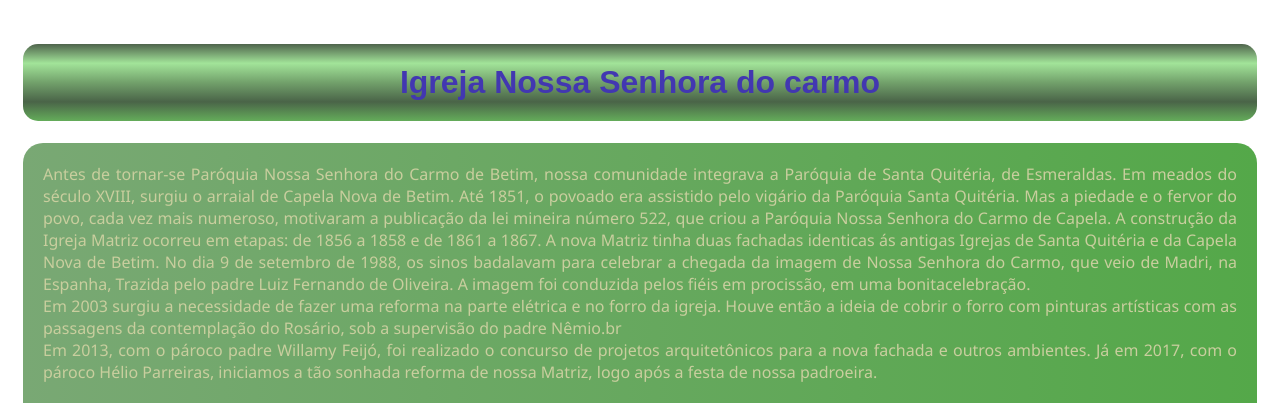
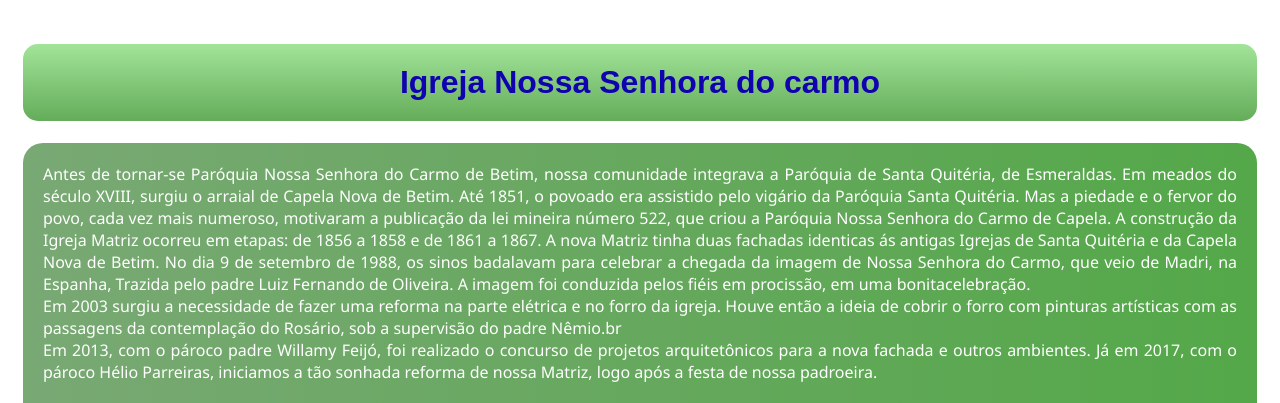
Before and after one commit to NathanNascimento/religiao, a plain HTML site: page nsc.html in a window 1280 px wide. Shown: the top 403 px of the page. Drawn offline with Linux system fonts and the light colour scheme; grey boxes are pictures that could not be loaded.

Commit message:
religiao

```diff
--- a/religiao.css
+++ b/religiao.css
@@ -5,6 +5,7 @@
     max-width: 100%;
 } */
 
+/* cria o conteudo dentro de minha pagina */
 section {
     display: grid;
     display: block;
@@ -13,62 +14,83 @@ section {
     max-width: 100%;
 }
 
+/* crio o titulo */
 h1 {
 
     padding: 20px;
-    background-image: linear-gradient(to bottom, #4f644c, #a2e499, #72a16b, #4a6448, #64ac5a);
+    background-image: linear-gradient(to bottom, #a2e499, #64ac5a);
+    /* arredonda a borda do meu titulo */
     border-radius: 15px;
+    /* cria um sombreamento */
     box-shadow: 10px, 5px, 15px;
+    /* ajusta meu texto no centro */
     text-align: center;
-    color: #4237b1;
+    /* altera a cor do titulo */
+    color: #1002af;
 }
 
 
-
+/* Cria as configurações dentro do corpo de meu site */
 body {
+    /* define a altura da minha pagina */
     height: 100%;
+    /* cria um espaçamento na minha pagina */
     padding: 15px;
+    /* altera a fonte da minha pagina */
     font-family: Arial, Helvetica, sans-serif;
 
 }
 
+/* cria uma barra abaixo do meu titulo */
 hr {
+    /* define a largura de minha barra abaixo do titulo */
     width: 90%;
+    /* define a altura da minha pagina abaixo do titulo */
     height: 10px;
+    /* altera a cor da borda abaixo do titulo */
     border-color: #547a4e;
+    /* arredonda a borda da minha barra */
     border-radius: 10px;
+    /* define a cor de fundo da minha barra */
     background-color: #469e3a;
 
 }
 
+/* cria um sub titulo dentro da minha sessão */
 h2 {
     margin-top: auto;
     text-align: center;
     color: #4940aa;
-    background-image: linear-gradient(to top, rgb(74, 131, 74), rgb(219, 219, 129));
+    background-image: linear-gradient(to bottom, #a2e499, #64ac5a);
     border-radius: 20px;
 
 }
 
+
+/* adiciona imagens na minha pagina */
 img {
     margin-right: 10px;
     border-radius: 15px;
+    /* deixa minha imagem flutuante por cima do meu conteudo do paragrafo */
     float: left;
+    /* esses comando abaixo define a responsividade da imagem */
     min-height: 100%;
     max-width: 100%;
 }
 
+/* cria um paragrafo na minha pagina */
 p {
     background-image: linear-gradient(to left, #54a849, #79a874);
     text-align: justify;
     box-shadow: 5px, 10px, 15px;
-    color: rgb(201, 206, 158);
+    color: rgb(255, 255, 255);
     padding: 20px;
     border-radius: 20px;
     font-family:'Segoe UI', Tahoma, Geneva, Verdana, sans-serif ;
 
 }
 
+/* cria um link de Saiba mais para direcionar a outra pagina */
 a {
     padding: 5px;
     size: 5px;
@@ -78,7 +100,7 @@ a {
     float: right;
 }
 
-
+/*  Tudo aqui pra baixo server para a criação do menu para voltar ao portal */
 #menu {
     width: 35px;
     height: 30px;
```
